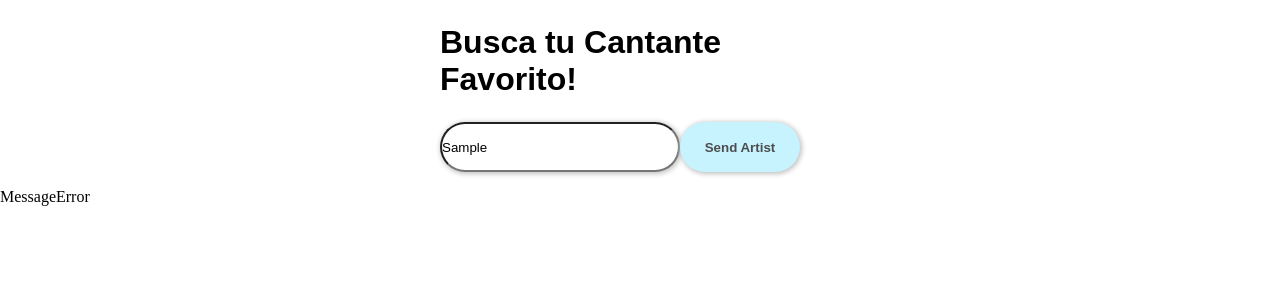
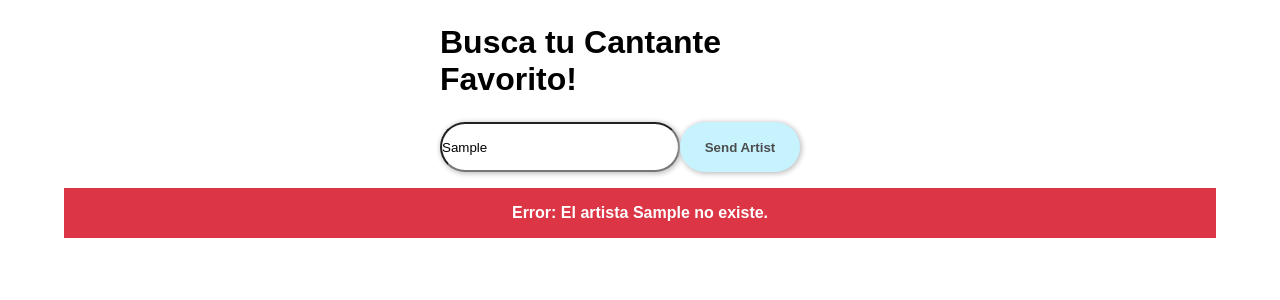
Before and after one commit to Facualemandi/buscador-de-artistas, a React (Create React App) app: page / in a window 1280 px wide. Both pictures are taken after typing "Sample" into the empty fields and a click on the input "Send Artist". Shown: the top 300 px of the page. Built offline with nearby package versions, Linux system fonts and the light colour scheme; no server answers.

Commit message:
Agregando el error y terminando el consumo api

```diff
--- a/src/Components/DetailsArtist.js
+++ b/src/Components/DetailsArtist.js
@@ -17,7 +17,7 @@ const DetailsArtist = ({ bio, search }) => {
           biography={bio.artists[0].strBiographyEN}
         />
       ) : (
-        <MessageError />
+        <MessageError msg={`Error: El artista ${search.artist} no existe.`} />
       )}
     </>
   );
--- a/src/Components/MessageError.js
+++ b/src/Components/MessageError.js
@@ -1,9 +1,15 @@
 import React from 'react'
+import '../Styles/MessageError.css'
 
-const MessageError = () => {
+const Message = ({msg}) => {
+
   return (
-    <div>MessageError</div>
+     <>
+       <div className='mesageError'>
+           <p>  {msg} </p>
+       </div>
+     </>
   )
 }
 
-export default MessageError
+export default Message
--- a/src/Components/TotalArtist.js
+++ b/src/Components/TotalArtist.js
@@ -1,31 +1,46 @@
-import React from 'react'
-import '../Styles/TotalArtist.css'
+import React from "react";
+import "../Styles/TotalArtist.css";
 
-const TotalArtist = ({artist, img, country, birth, genre, web, biography}) => {
+const TotalArtist = ({
+  artist,
+  img,
+  country,
+  birth,
+  genre,
+  web,
+  biography,
+}) => {
   return (
-     <>
-     <section className='artistAll'>
-        <div className='nameAndinfo'>
+    <>
+      <section className="artistAll">
+        <div className="nameAndinfo">
           <h1>Información del Artista </h1>
           <h2>{artist}</h2>
-          <img className='img' alt={artist} src={img}/>
+          <img className="img" alt={artist} src={img} />
         </div>
 
-          <p>Año de nacimiento: <span className='year'> {birth} </span></p>
-          <p>Lugar de Nacimiento: <span className='coutry'>{country} </span></p>
-          <p>Genero Musical: <span className='genre'>{genre}</span></p>
+        <p>
+          Año de nacimiento: <span className="year"> {birth} </span>
+        </p>
+        <p>
+          Lugar de Nacimiento: <span className="coutry">{country} </span>
+        </p>
+        <p>
+          Genero Musical: <span className="genre">{genre}</span>
+        </p>
 
-           <span className='span_web'><p className='webonline'>Web Online:</p> <a href={web}>{web}</a></span>
+        <span className="span_web">
+          <p className="webonline">Web Online:</p>{" "}
+          <a href={`https/${web}`}>{web}</a>
+        </span>
 
-          <div className='biografy'>
-             <p className='pagrapha_b'>BIOGRAFIA: </p>
-           <span className='biografy_total'>
-             {biography}
-           </span>
-          </div>
-     </section>
-     </>
-  )
-}
+        <div className="biografy">
+          <p className="pagrapha_b">BIOGRAFIA: </p>
+          <span className="biografy_total">{biography}</span>
+        </div>
+      </section>
+    </>
+  );
+};
 
-export default TotalArtist
+export default TotalArtist;
--- /dev/null
+++ b/src/Styles/MessageError.css
@@ -0,0 +1,11 @@
+.mesageError{
+    padding: 1rem;
+    margin-bottom: 1rem;
+    text-align: center;
+    background-color: #dc3545;
+    color: #fff;
+    font-weight: bold;
+    font-family: sans-serif;
+    width: 90vw;
+    margin: auto;
+}
```
